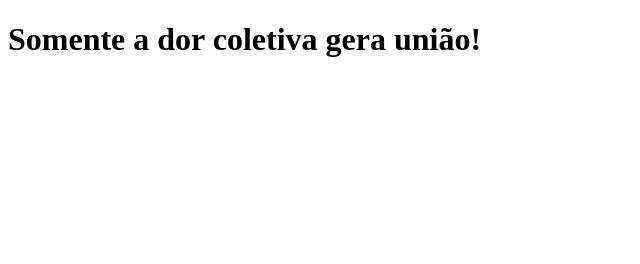
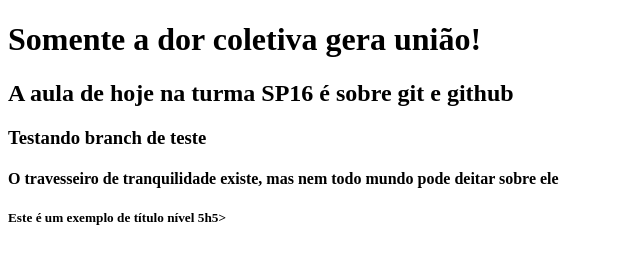
Before and after one commit to Rayka2001/conteudo-html-sp16, a plain HTML site: page index.html in a window 1280 px wide. Shown: the whole page, without its empty margins (0-640 px from the left). Drawn offline with Linux system fonts and the light colour scheme.

Commit message:
Aula 01 HTML - Testando novas branches

```diff
--- a/index.html
+++ b/index.html
@@ -6,7 +6,11 @@
     <title>Document</title>
 </head>
 <body>
-    <h1>Somente a dor coletiva gera união!
-    </h1>
+    <h1>Somente a dor coletiva gera união!</h1>
+    <h2>A aula de hoje na turma SP16 é sobre git e github</h2>
+    <h3>Testando branch de teste</h3>
+    <h4> O travesseiro de tranquilidade existe, mas nem todo mundo pode deitar
+        sobre ele</h4>
+        <h5>Este é um exemplo de título nível 5</body>h5>
 </body>
 </html>
```
